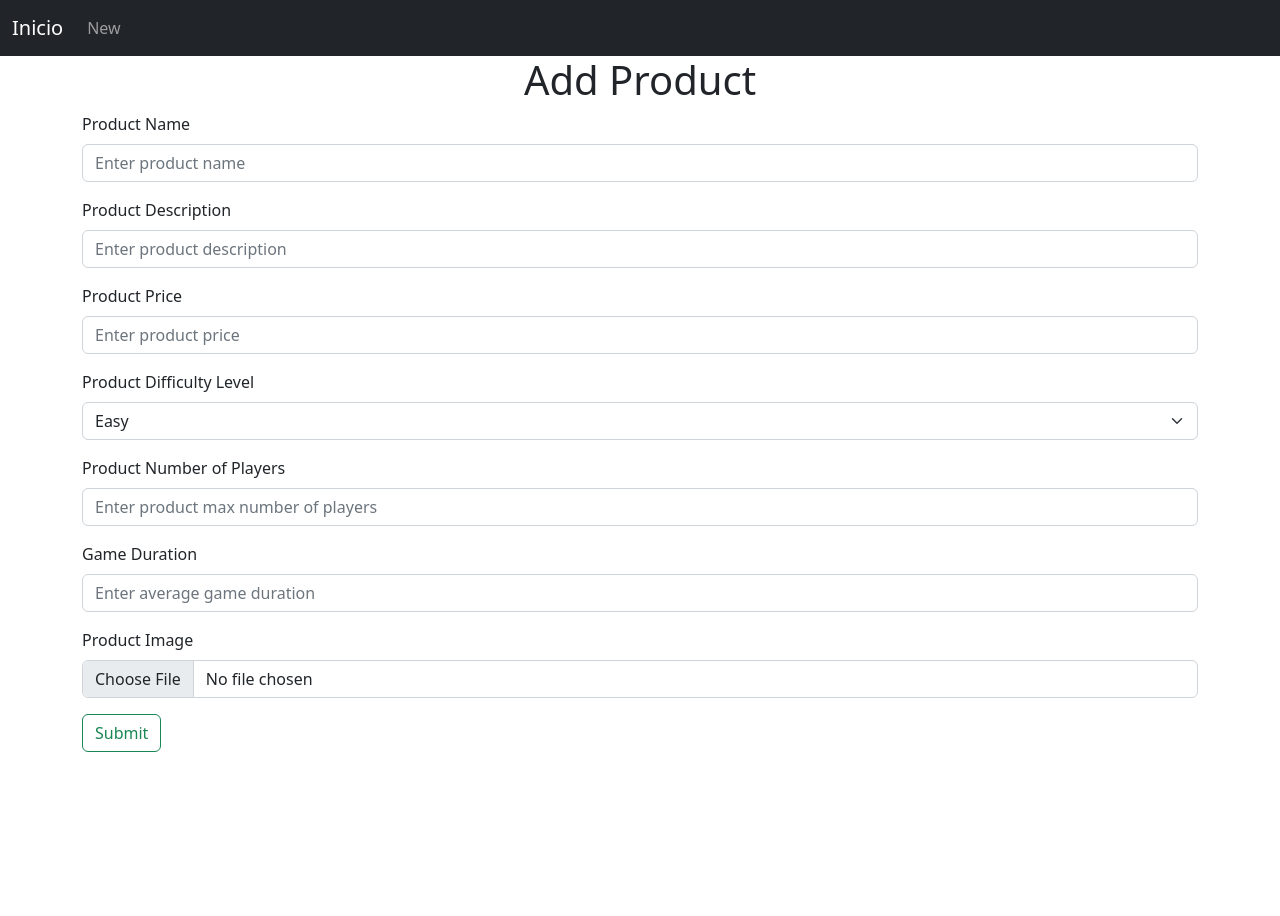
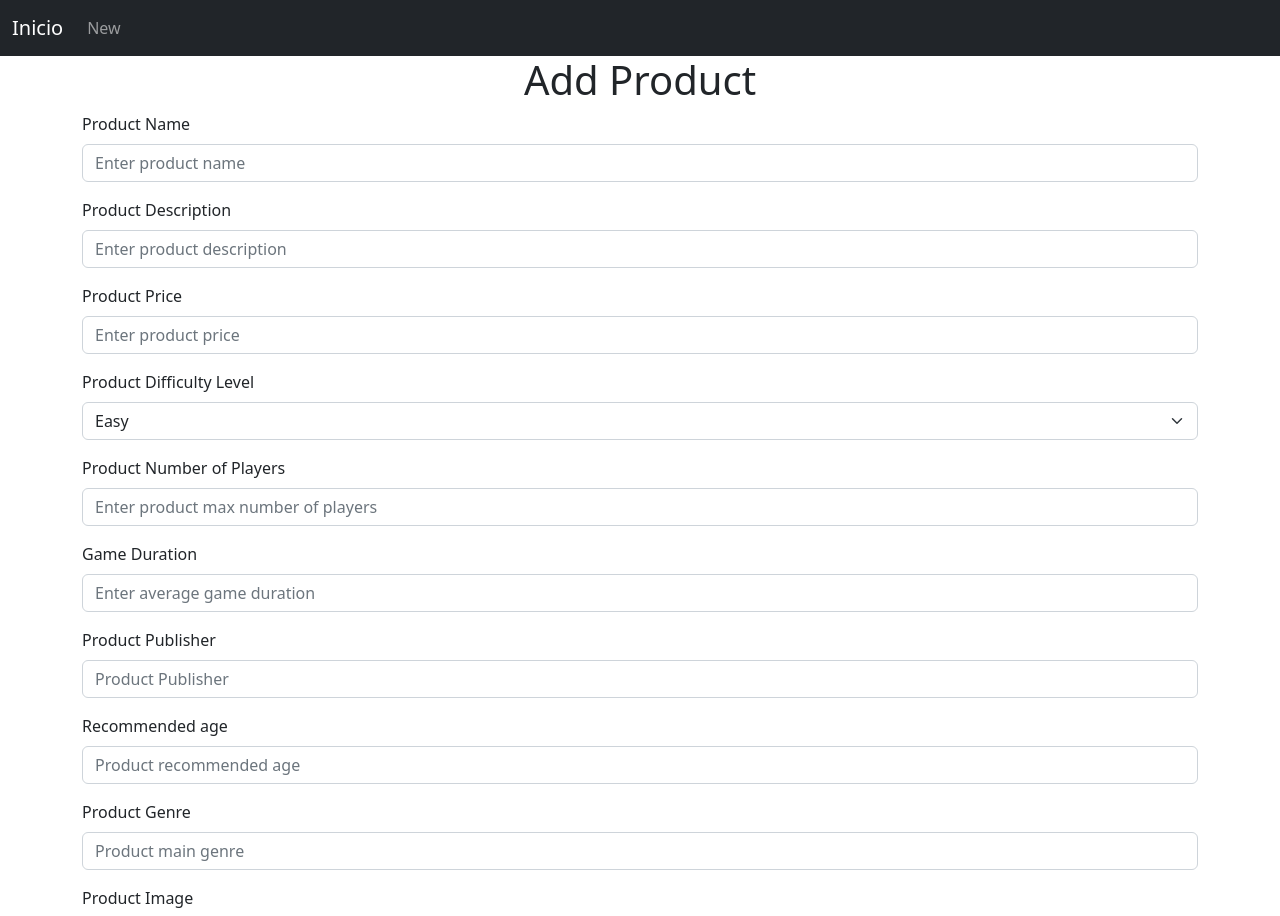
Before and after one commit to EquipoDirigible/gameSpaceProject, a React (Vite) app: page /new in a window 1280 px wide. Shown: the top 916 px of the page. Before the commit the page ends 800 px from the top, so only its background shows below. Built offline with nearby package versions, Linux system fonts and the light colour scheme.

Commit message:
new branches

```diff
--- a/api/products.json
+++ b/api/products.json
@@ -4,40 +4,52 @@
             "id": 1,
             "title": "Root",
             "description": "Decide the fate of the forest as woodland factions fight for contrasting goals.",
+            "genre": "Strategy",
+            "publisher": "Leder Games",
             "price": "20€",
             "difficulty": "Normal",
             "duration": 60,
             "players": 4,
+            "age": 4,
             "image": "https://cf.geekdo-images.com/JUAUWaVUzeBgzirhZNmHHw__itemrep/img/sQgkl-_hydBVvQHAMLt2Zk_3dwI=/fit-in/246x300/filters:strip_icc()/pic4254509.jpg"
         },
         {
             "id": 2,
             "title": "Iki",
             "description": "Hire artisans, set them up in the market and acquire prestige in feudal Japan.",
+            "genre": "Strategy",
+            "publisher": "UTSUROI",
             "price": "30€",
             "difficulty": "Easy",
             "duration": 90,
             "players": 4,
+            "age": 4,
             "image": "https://cf.geekdo-images.com/ypE6HrTY1Xvpt1XCpKlMBw__itemrep/img/78YkxWh0kuforNDF-2wTJTlKaZY=/fit-in/246x300/filters:strip_icc()/pic5960068.png"
         },
         {
             "id": 3,
             "title": "Sail",
             "description": "Navigate your pirate ship together through turbulent waters and avoid the Kraken!",
+            "genre": "Strategy",
+            "publisher": "Allplay",
             "price": "15€",
             "difficulty": "Easy",
             "duration": 20,
             "players": 2,
+            "age": 4,
             "image": "https://cf.geekdo-images.com/WdYRHQ_ILHTV_ECMGF27Gw__itemrep/img/1c7zshiWMvra-pEdBUnD0Lf0BPE=/fit-in/246x300/filters:strip_icc()/pic7267575.jpg"
         },
         {
             "id": 4,
             "title": "Dune Imperium",
             "description": "Influence, intrigue, and combat in the universe of Dune.",
+            "genre": "Strategy",
+            "publisher": "Dire Wolf",
             "price": "40€",
             "difficulty": "Normal",
             "duration": 120,
             "players": 4,
+            "age": 4,
             "image": "https://cf.geekdo-images.com/PhjygpWSo-0labGrPBMyyg__itemrep/img/3_xJ0tO5L62bUp2oRfjeVS0DHX0=/fit-in/246x300/filters:strip_icc()/pic5666597.jpg"
         }
     ]
--- a/index.html
+++ b/index.html
@@ -4,11 +4,12 @@
     <meta charset="UTF-8" />
     <meta name="viewport" content="width=device-width, initial-scale=1.0" />
     <link
-  rel="stylesheet"
-  href="https://cdn.jsdelivr.net/npm/bootstrap@5.2.3/dist/css/bootstrap.min.css"
-  integrity="sha384-rbsA2VBKQhggwzxH7pPCaAqO46MgnOM80zW1RWuH61DGLwZJEdK2Kadq2F9CUG65"
-  crossorigin="anonymous"
-/>
+    rel="stylesheet"
+    href="https://cdn.jsdelivr.net/npm/bootstrap@5.2.3/dist/css/bootstrap.min.css"
+    integrity="sha384-rbsA2VBKQhggwzxH7pPCaAqO46MgnOM80zW1RWuH61DGLwZJEdK2Kadq2F9CUG65"
+    crossorigin="anonymous"
+    />
+    <link rel="icon" type="image/x-icon" href="./src/assets/logo-navbar.png">
     <title>CRUD React</title>
   </head>
   <body>
--- a/src/container/NewProduct.jsx
+++ b/src/container/NewProduct.jsx
@@ -5,7 +5,7 @@ import {Container} from 'react-bootstrap';
 
 const NewProduct = () => {
 
-    const [data, setData] = useState({title: "", description:"", price:"", difficulty:"", duration:"", players:"", image:"" })
+    const [data, setData] = useState({title: "", description:"", price:"", difficulty:"", duration:"", players:"", image:"", publisher:"", age:"", genre:"" })
 
     const handleChange=((target) => {
         console.log('Loading');
@@ -44,6 +44,18 @@ const NewProduct = () => {
                         <Form.Control type="text" placeholder="Enter average game duration" name="duration" value={data.duration}/>
                     </Form.Group>
                     <Form.Group className="mb-3" controlId="formBasicEmail">
+                        <Form.Label> Product Publisher </Form.Label>
+                        <Form.Control type="text" placeholder="Product Publisher" name="publisher" value={data.publisher}/>
+                    </Form.Group>
+                    <Form.Group className="mb-3" controlId="formBasicEmail">
+                        <Form.Label> Recommended age </Form.Label>
+                        <Form.Control type="text" placeholder="Product recommended age" name="age" value={data.age}/>
+                    </Form.Group>
+                    <Form.Group className="mb-3" controlId="formBasicEmail">
+                        <Form.Label> Product Genre </Form.Label>
+                        <Form.Control type="text" placeholder="Product main genre" name="genre" value={data.genre}/>
+                    </Form.Group>
+                    <Form.Group className="mb-3" controlId="formBasicEmail">
                         <Form.Label> Product Image </Form.Label>
                         <Form.Control type="file" placeholder="Attach product image" name="image" value={data.image}/>
                     </Form.Group>
```
